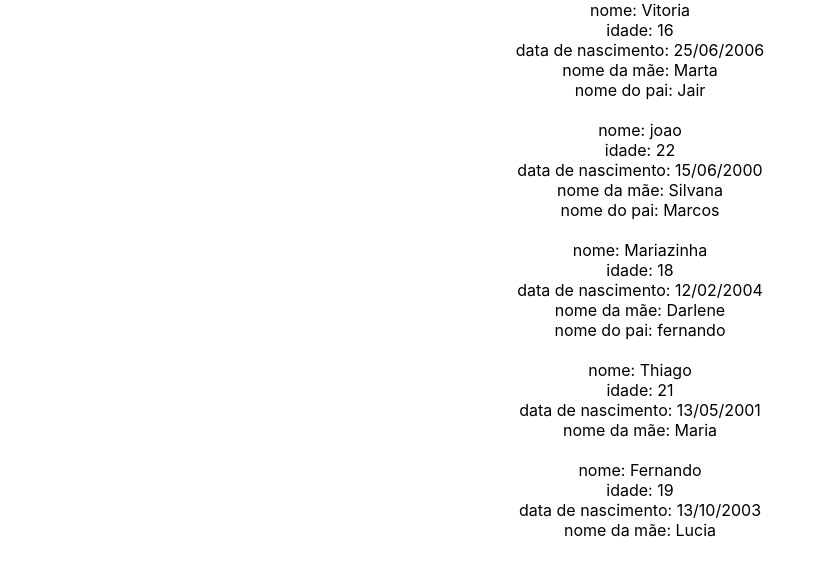
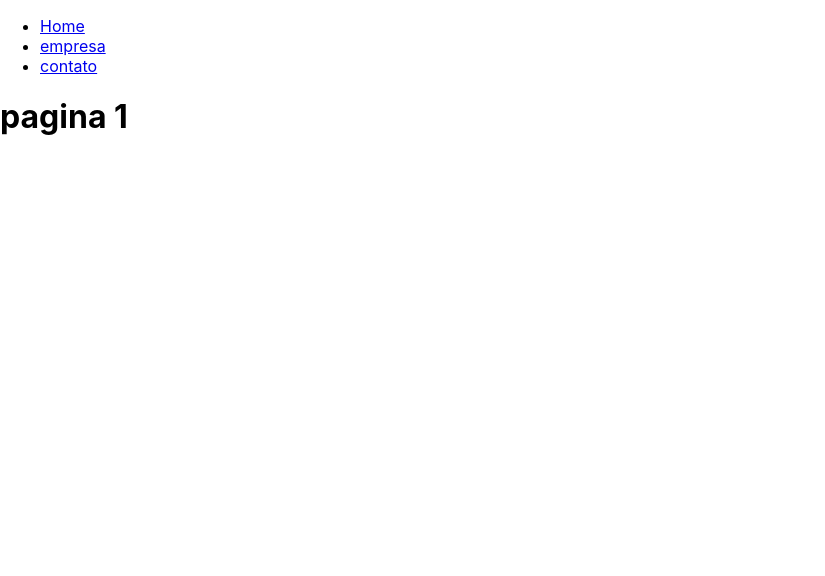
Before and after one commit to vrrMarques/aulas-FPR, a React (Create React App) app: page / in a window 1280 px wide. Shown: the top 576 px of the page, without its empty margins (0-825 px from the left). Built offline with nearby package versions, Linux system fonts and the light colour scheme.

Commit message:
react route

```diff
--- a/package.json
+++ b/package.json
@@ -8,6 +8,7 @@
     "@testing-library/user-event": "^13.5.0",
     "react": "^18.2.0",
     "react-dom": "^18.2.0",
+    "react-router-dom": "^6.3.0",
     "react-scripts": "5.0.1",
     "web-vitals": "^2.1.4"
   },
--- a/src/App.js
+++ b/src/App.js
@@ -1,62 +1,29 @@
 
 import { React } from 'react';
 import './App.css';
+import  {BrowserRouter as Router,Routes, Route, Link } from 'react-router-dom'
+import Page1 from './Pages/Page1';
+import Page2 from './Pages/Page2';
+import Page3 from './Pages/Page3';
+
 
 function App() {
-  const funcionario = [
-    {
-      nome: 'Vitoria',
-      idade: 16,
-      dtNasc: '25/06/2006',
-      mae: 'Marta',
-      Pai: 'Jair'
 
-    },
-    {
-      nome: 'joao',
-      idade: 22,
-      dtNasc: '15/06/2000',
-      mae: 'Silvana',
-      Pai: 'Marcos'
-        },
-
-    {
-        nome: 'Mariazinha',
-        idade: 18,
-        dtNasc: '12/02/2004',
-        mae: 'Darlene',
-        Pai: 'fernando'
-        },
-        {
-          nome: 'Thiago',
-          idade: 21,
-          dtNasc: '13/05/2001',
-          mae: 'Maria',
-          Pai: ''
-          },
-          {
-            nome: 'Fernando',
-            idade: 19,
-            dtNasc: '13/10/2003',
-            mae: 'Lucia',
-            Pai: ''
-            }
-
-]
   return (
-    <div className="App">
-      {funcionario.map(item => {
-        return(
-          <>
-          <div>nome: {item.nome}</div>
-          <div>idade: {item.idade}</div>
-          <div>data de nascimento: {item.dtNasc}</div>
-          <div>nome da mãe: {item.mae}</div>
-          {item.Pai && <div>nome do pai: {item.Pai}</div>}<br />
-          </>
-        )
-      })}
-    </div>
+    <div>
+   <Router>
+     <ul>
+        <li><Link to="/">Home</Link></li>
+        <li><Link to="/empresa">empresa</Link></li>
+        <li><Link to="/contato">contato</Link></li>
+     </ul>
+     <Routes>
+        <Route path='/' element={<Page1/>} />
+        <Route path='/empresa' element={<Page2/>} />
+        <Route path='/contato' element={<Page3/>} />
+     </Routes>
+   </Router>
+   </div>
   );
 }
 
--- /dev/null
+++ b/src/Pages/Page1.jsx
@@ -0,0 +1,7 @@
+const Page1 = ()=>{
+    return(
+        <h1>pagina 1</h1>
+    )
+}
+
+export default Page1
--- /dev/null
+++ b/src/Pages/Page2.jsx
@@ -0,0 +1,7 @@
+const Page2 = ()=>{
+    return(
+        <h1>pagina 2 </h1>
+    )
+}
+
+export default Page2
--- /dev/null
+++ b/src/Pages/Page3.jsx
@@ -0,0 +1,7 @@
+const Page3 = ()=>{
+    return(
+        <h1>pagina 3</h1>
+    )
+}
+
+export default Page3
```
Also changed, not shown: 1 other file (tests, documents, lock files or other folders).
